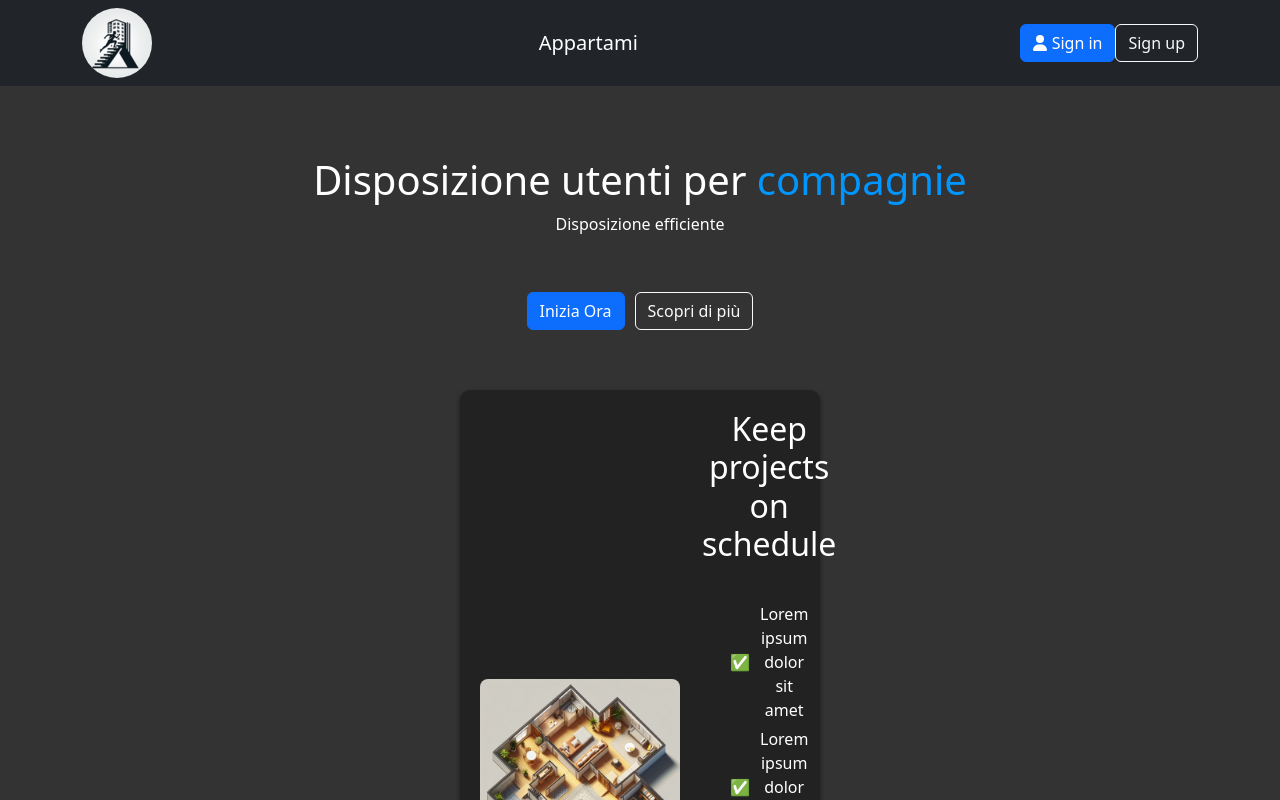
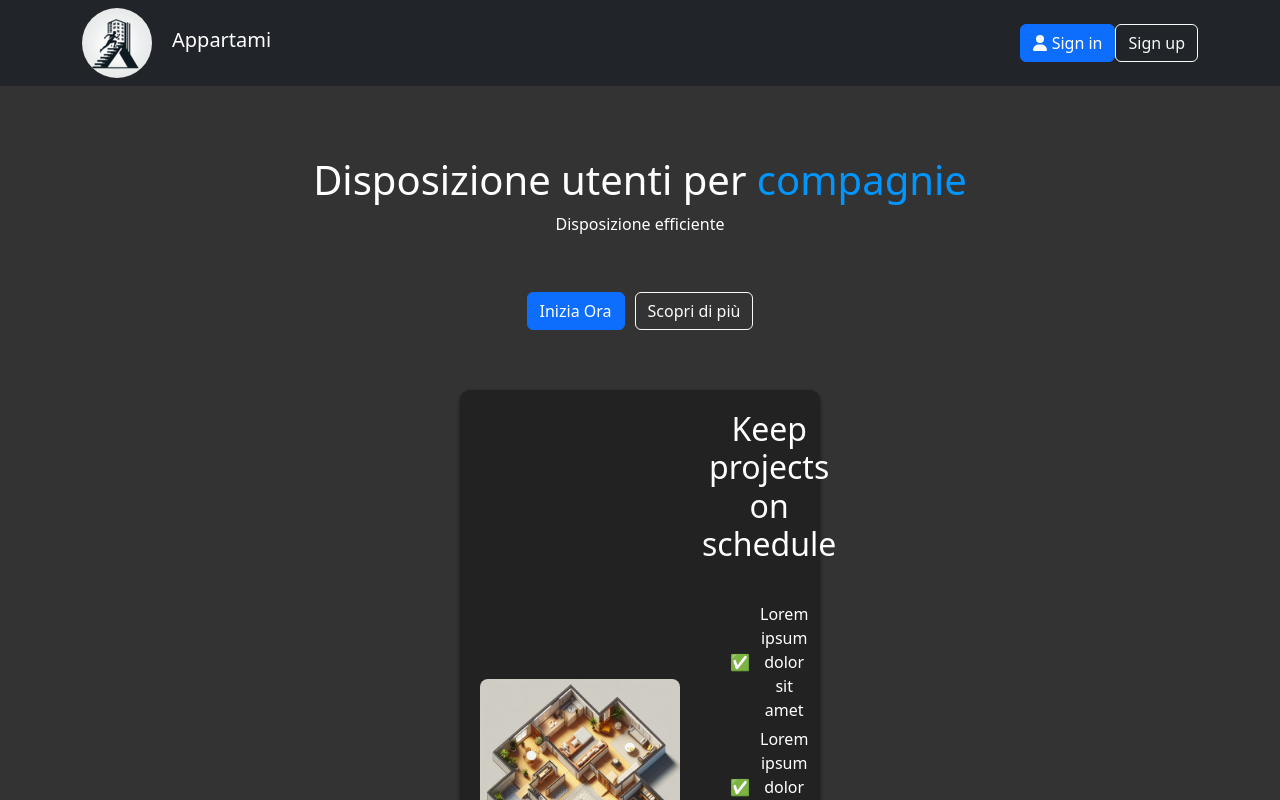
Before and after one commit to comitanigiacomo/appartami, a React (Create React App) app in the folder frontend/: page / in a window 1280 px wide. Shown: the top 800 px of the page. Built offline with nearby package versions, Linux system fonts and the light colour scheme.

Commit message:
center navbar elements

```diff
--- a/frontend/src/Components/NavComp.jsx
+++ b/frontend/src/Components/NavComp.jsx
@@ -20,23 +20,25 @@ export function NavComp({ isLoggedIn, handleLogout }) {
   return (
     <>
       <Navbar sticky="top" bg="dark" data-bs-theme="dark">
-        <Container>
-          <img style={{ borderRadius: '50%', marginRight: '20px' }} src={image} alt="logo" />
-          <Navbar.Brand href="#/">Appartami</Navbar.Brand>
+        <Container className="d-flex justify-content-between align-items-center"> {/* Aggiunto justify-content-between e align-items-center */}
+          <div>
+            <img style={{ borderRadius: '50%', marginRight: '20px' }} src={image} alt="logo" />
+            <Navbar.Brand href="#/">Appartami</Navbar.Brand>
+          </div>
           <Nav>
             {isLoggedIn ? (
               <>
-                <Button className='ml-3' variant="outline-light" onClick={handleLogout}>Sign out</Button>{' '}
                 <Nav.Link href="#userProfile">My Profile</Nav.Link>
                 <Button className='ml-3' variant="outline-light" onClick={handleShow}>Le mie stanze</Button>{' '}
+                <Button variant="outline-light" onClick={handleLogout}>Sign out</Button>{' '}
               </>
             ) : (
               <>
-                <Button className='mr-3' href="#signIn" variant="primary">
+                <Button href="#signIn" variant="primary">
                   <FontAwesomeIcon icon={faUser} /> {/* Usa l'icona importata */}
                   Sign in
                 </Button>{' '}
-                <Button className='ml-3' href="#signUp" variant="outline-light">Sign up</Button>{' '}
+                <Button href="#signUp" variant="outline-light">Sign up</Button>{' '}
               </>
             )}
           </Nav>
```
